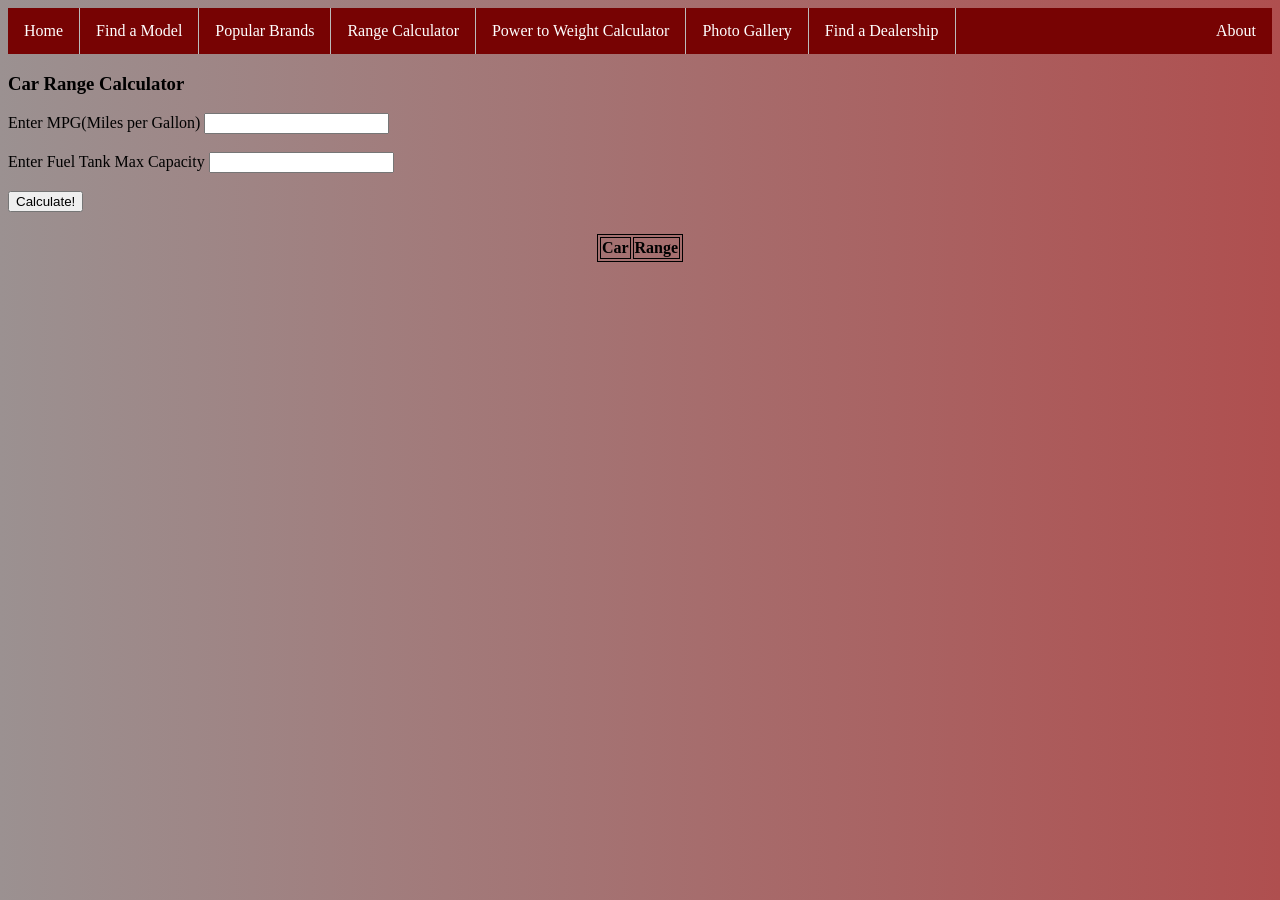
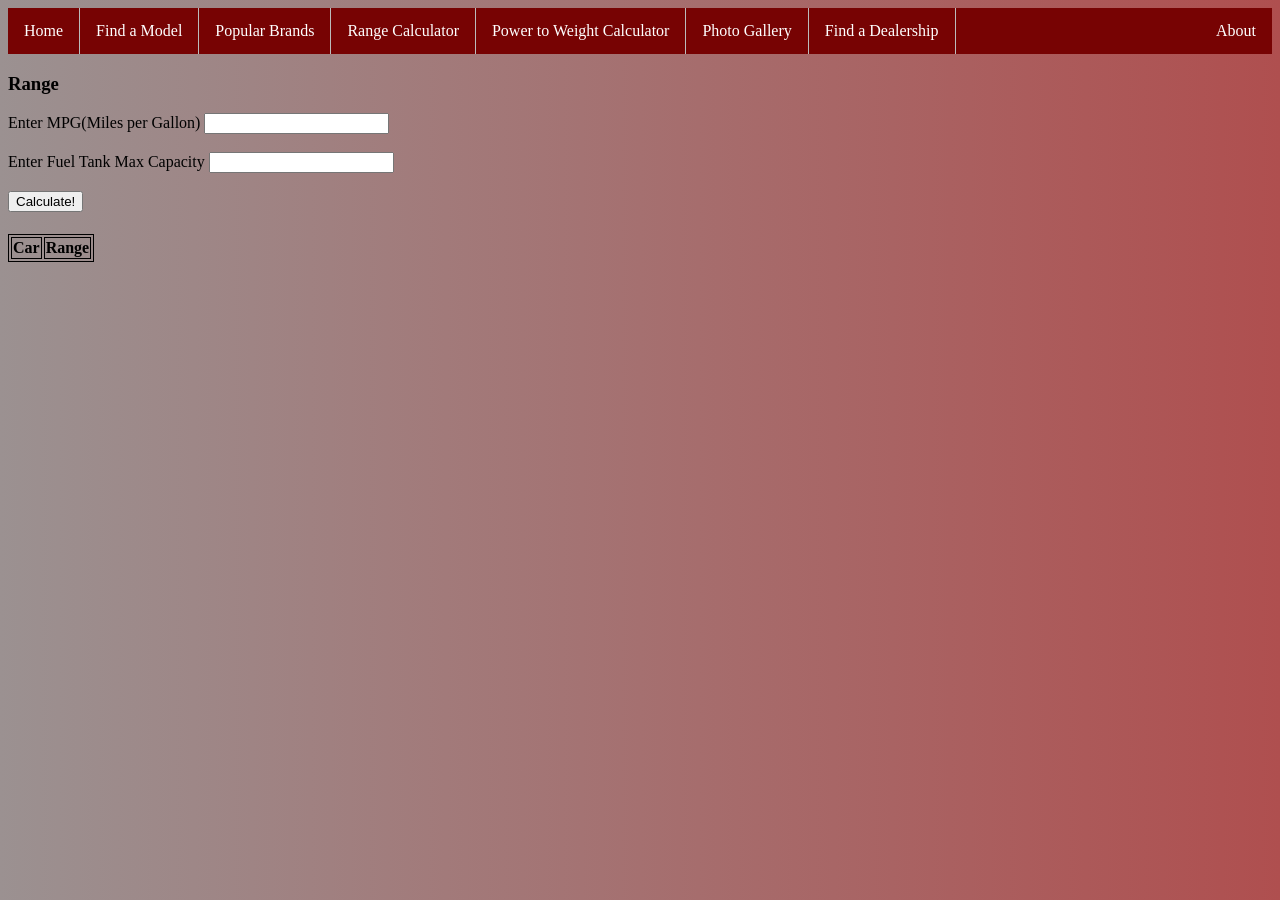
Before and after one commit to rohitd3/vroom, a Jekyll site: the page built from _pages/rangeCalc.html, in a window 1280 px wide. Built offline with Jekyll 4.4.1, drawn with Linux system fonts in a browser that asks for light colours; part of the change alters nothing that is shown.

Commit message:
Range fix this time!

```diff
--- a/_pages/rangeCalc.html
+++ b/_pages/rangeCalc.html
@@ -20,7 +20,7 @@ permalink: /rangeCalc/
 <body>
     <div class="text-center">
         <div class="px-4 py-5 my-5">
-            <h3 class="display-5 fw-bold">Car Range Calculator</h3>
+            <h3 class="display-5 fw-bold">Range</h3>
 
             <div>
                 <label for="mpgField">Enter MPG(Miles per Gallon)</label>
@@ -33,13 +33,13 @@ permalink: /rangeCalc/
             </div>
             <br>
             <div>
-                <button onclick- "calc()">Calculate!</button>
+                <button onclick="calc()">Calculate!</button>
                 <br>
 
             </div>
             <h4 id="result"> </h4>
 
-            <table id="table" class="center" style="border:1px solid black;margin-left:auto;margin-right:auto;">
+            <table id="table" class="text-center">
                 <tr>
                     <th>Car</th>
                     <th>Range</th>
@@ -51,22 +51,17 @@ permalink: /rangeCalc/
 
 
     <script>
-        // Notation to get the Thymeleaf variables
+        var mpg = 0;
+        var tankSize = 0;
+        function calc() {
+            mpg = parseInt(document.getElementById("horsepowerField").value);
+            tankSize =  parseInt(document.getElementById("weightField").value);
 
-        var mpg = 0;
-        var tank = 0;
-
-        // Calculating the range and changing the DOM to display it
-        function calc(){
-            mpg = parseInt(document.getElementByID("mpgField").value);
-            tank = parseInt(document.getElementByID("tankField").value);
-
-            var range = mpg * tank;
+            var range = horsepower * 1.0 / weight;
             const resultContainer = document.getElementById("result");
             const tableContainer = document.getElementById("table");
-            resultContainer.innerHTML = "Your car's max range is " + range + " miles. ";
+            resultContainer.innerHTML = "Your car's power to weight ratio is " + ratio + " horsepower per pound. ";
 
-            // Eventually, this data will be in JSON key:value format from an API
             const data = [
                 ["Toyota Prius", 640], ["Tesla Model X", 348], ["Honda Odyssey", 370.5],
                 ["Mercedez Benz C Class", 469], ["Audi A5", 351]
@@ -76,21 +71,43 @@ permalink: /rangeCalc/
                 const tr = document.createElement("tr");
                 // td for each column
                 const car = document.createElement("td");
-                const range = document.createElement("td");
+                const powerToWeight = document.createElement("td");
                 // data is specific to the API
                 car.innerHTML = row[0];
-                range.innerHTML = row[1];
+                powerToWeight.innerHTML = row[1];
                 // this build td's into tr
                 tr.appendChild(car);
-                tr.appendChild(range);
+                tr.appendChild(powerToWeight);
                 // add HTML to container
                 tableContainer.appendChild(tr);
             }
         }
+
+        var range = mpg * tank;
+        const resultContainer = document.getElementById("result");
+        const tableContainer = document.getElementById("table");
+        resultContainer.innerHTML = "Your car's range is " + range + " miles. ";
+
+        const data = [
+                ["Toyota Prius", 640], ["Tesla Model X", 348], ["Honda Odyssey", 370.5],
+                ["Mercedez Benz C Class", 469], ["Audi A5", 351]
+            ];
+        for (const row of data) {
+            // tr for each row
+            const tr = document.createElement("tr");
+            // td for each column
+            const car = document.createElement("td");
+            const range = document.createElement("td");
+            // data is specific to the API
+            car.innerHTML = row[0];
+            range.innerHTML = row[1];
+            // this build td's into tr
+            tr.appendChild(car);
+            tr.appendChild(range);
+            // add HTML to container
+            tableContainer.appendChild(tr);
+        }
     </script>
-
-
-
 
 </body>
 
```
